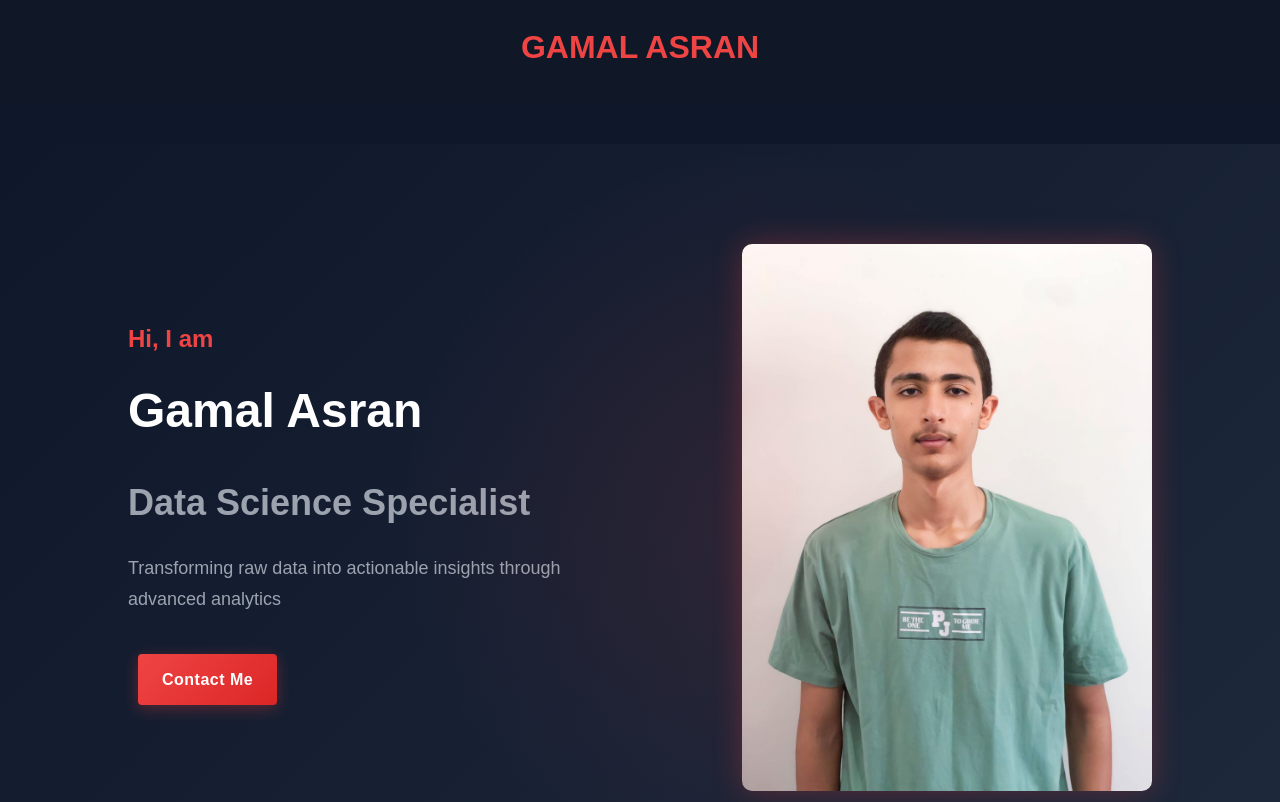
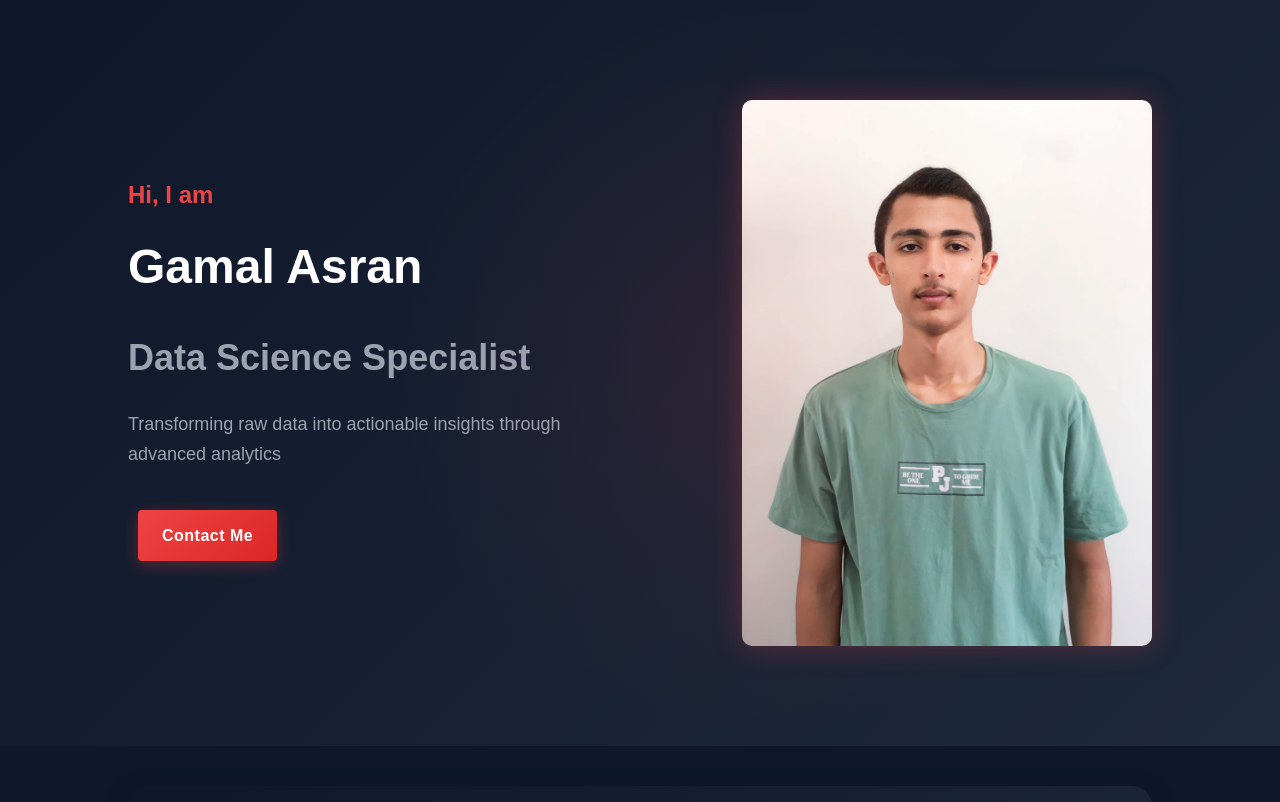
Before and after one commit to GamalAsraan/Portfolio, a plain HTML site: page portfolio.html in a window 1280 px wide. Shown: the top 802 px of the page. Drawn offline with Linux system fonts and the light colour scheme.

Commit message:
remove the nav bar

```diff
--- a/portfolio.html
+++ b/portfolio.html
@@ -510,9 +510,6 @@
     </style>
 </head>
 <body>
-    <header class="header">
-        <h1>GAMAL ASRAN</h1>
-    </header>
 
     <section class="hero">
         <div class="hero-content">
```
